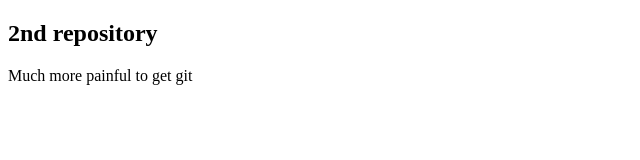
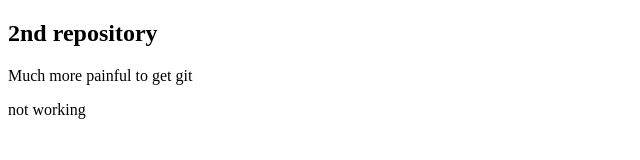
Before and after one commit to jotish80/Rrepo2ndfile, a plain HTML site: page index.html in a window 1280 px wide. Shown: the full height of the page, 0-640 px from the left. Drawn offline with Linux system fonts and the light colour scheme.

Commit message:
changed things

```diff
--- a/index.html
+++ b/index.html
@@ -7,6 +7,7 @@
 </head>
 <h2>2nd repository</h2>
 <p>Much more painful to get git</p>
+<p>not working</p>
 <body>
 
 </body>
```
